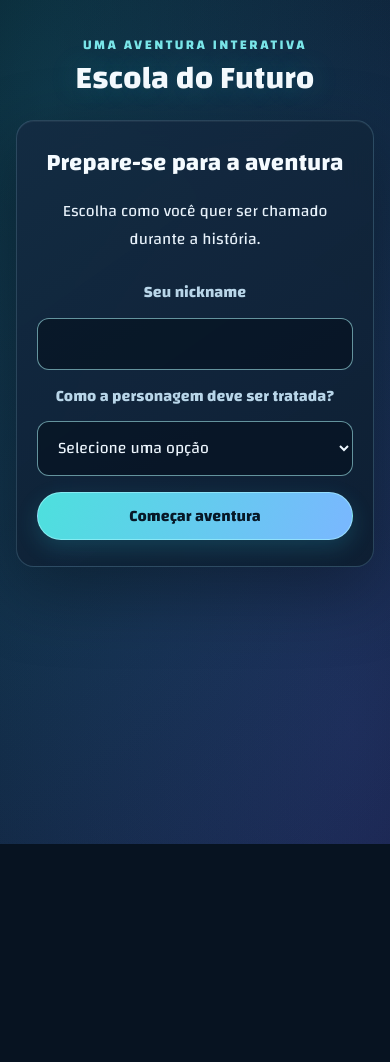
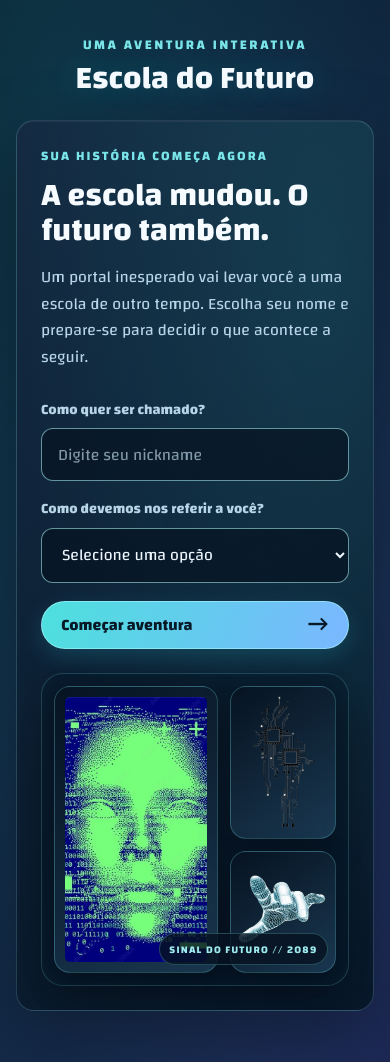
Before and after one commit to xzzrafinha/-Escola-do-Futuro---RPG, a plain HTML site: page index.html in a window 390 px wide. Before the commit the page ends 844 px from the top, so only its background shows below. Drawn offline with Linux system fonts and the light colour scheme.

Commit message:
aula sim

```diff
--- a/index.html
+++ b/index.html
@@ -18,21 +18,34 @@
         <h1>Escola do Futuro</h1>
       </header>
 
-      <section class="passo ativo" id="tela-inicial" aria-labelledby="titulo-inicial">
-        <h2 id="titulo-inicial">Prepare-se para a aventura</h2>
-        <p>Escolha como você quer ser chamado durante a história.</p>
+      <section class="passo ativo intro-screen" id="tela-inicial" aria-labelledby="titulo-inicial">
+        <div class="intro-copy">
+          <p class="intro-kicker">Sua história começa agora</p>
+          <h2 id="titulo-inicial">A escola mudou. O futuro também.</h2>
+          <p class="intro-description">Um portal inesperado vai levar você a uma escola de outro tempo. Escolha seu nome e prepare-se para decidir o que acontece a seguir.</p>
           <form id="form-nickname">
-          <label for="nickname">Seu nickname</label>
-          <input id="nickname" name="nickname" type="text" maxlength="20" required autocomplete="nickname">
-          <label for="genero">Como a personagem deve ser tratada?</label>
+            <div class="form-campo">
+              <label for="nickname">Como quer ser chamado?</label>
+              <input id="nickname" name="nickname" type="text" maxlength="20" required autocomplete="nickname" placeholder="Digite seu nickname">
+            </div>
+            <div class="form-campo">
+              <label for="genero">Como devemos nos referir a você?</label>
               <select id="genero" name="genero" required>
                 <option value="" selected disabled>Selecione uma opção</option>
                 <option value="feminino">Feminino</option>
                 <option value="masculino">Masculino</option>
                 <option value="neutro">Neutro</option>
               </select>
-          <button class="btn-proximo" type="submit">Começar aventura</button>
+            </div>
+            <button class="btn-proximo" type="submit">Começar aventura <span aria-hidden="true">→</span></button>
           </form>
+        </div>
+        <div class="intro-gallery" aria-label="Imagens da aventura">
+          <img class="intro-image-main" src="1000243090.jpg" alt="Rosto digital formado por códigos binários">
+          <img class="intro-image-circuit" src="1000243091.png" alt="Desenho de trilhas e componentes eletrônicos">
+          <img class="intro-image-hand" src="1000243092.png" alt="Mão holográfica futurista">
+          <span class="intro-image-caption" aria-hidden="true">SINAL DO FUTURO // 2089</span>
+        </div>
       </section>
 
       <div class="passo" id="passo-0">
@@ -45,6 +58,7 @@
       </div>
 
       <div class="passo" id="passo-25">
+        <img src="corredor.portal.png" alt="Portal azul se abre em um corredor da escola">
         <p>No caminho de volta para a sala, uma luz azul surge no corredor. O chão parece desaparecer e, num instante, você cai em uma escola muito diferente, cercada por estudantes.</p>
         <p>O que você faz?</p>
         <button class="btn-proximo" data-proximo="passo-7">EXPLORAR A ESCOLA</button>
@@ -65,7 +79,7 @@
 
 
        <div class="passo" id="passo-2">
-        <img src="vertigem-entrar.portal.jpg" alt="{{nickname}} atravessa o portal para outra realidade">
+        <img src="corredor.embacado.png" alt="{{nickname}} atravessa o portal para outra realidade">
           <p> Após adentrar o portal desconhecido, {{nickname}} sente o corpo inteiro formigar e a cabeça parece girar. {{identidade}} passa por sensações inexplicáveis até chegar a um lugar paralelo.</P>
             <p> O novo lugar parecia como sua escola antiga, mas tinha algo diferente.</p>
 
@@ -77,6 +91,7 @@
 
 
        <div class="passo game-over" id="passo-22">
+        <img src="inspetora.png" alt="Inspetora da escola">
         <h2>Game over: o portal desapareceu</h2>
         <p>Você chama a inspetora e conta sobre o brilho azul. Ela vai até o banheiro com você, mas, quando chegam, o portal já desapareceu. Sem pistas sobre o que aconteceu, o dia continua como se nada tivesse mudado — mas a aventura termina antes mesmo de começar.</p>
         <button class="btn-proximo" data-proximo="passo-creditos">VER CRÉDITOS</button>
@@ -157,6 +172,7 @@
       </div>
 
           <div class="passo" id="passo-7">
+          <img src="corredor.holograma.png" alt="Holograma luminoso dentro de uma sala futurista">
        <p>Caminhando por daquela escola futurística, {{nickname}} percebe robôs fazendo limpeza dos corredores, telas grudadas na parede mostrando os horários das aulas e uma sala chama sua atenção.</p>
        <p> A porta estava com a porta aberta e, lá dentro, {{nickname}} viu algo que parecia um holograma.</p>
        <p> ENTRAR?</p>
@@ -348,13 +364,19 @@
       </div>
 
       <section class="passo creditos" id="passo-creditos" aria-labelledby="titulo-creditos">
+        <p class="creditos-kicker">Escola do Futuro</p>
         <h2 id="titulo-creditos">Créditos</h2>
-        <p>Jogo e história</p>
-        <p>Marcos G. e Maria R.</p>
-        <p>Obrigado por jogar!</p>
+        <p class="creditos-mensagem">Toda aventura começa com uma ideia — e ganha vida quando é compartilhada.</p>
+        <div class="creditos-equipe">
+          <h3>Criação do jogo e da história</h3>
+          <p>Marcos G. <span aria-hidden="true">·</span> Maria R.</p>
+        </div>
+        <p class="creditos-obrigado">Obrigado por jogar e fazer parte desta aventura.</p>
+        <div class="creditos-acoes">
           <button class="btn-proximo" type="button" data-reiniciar>JOGAR NOVAMENTE</button>
           <button class="btn-proximo" data-proximo="passo-flecha8">VER FINAL PRINCIPAL</button>
           <button class="btn-proximo" data-proximo="passo-final3">VER FINAL ALTERNATIVO</button>
+        </div>
       </section>
 
 
--- a/style.css
+++ b/style.css
@@ -78,6 +78,161 @@ main {
     margin-bottom: 0.5rem;
 }
 
+.intro-screen {
+    display: none;
+}
+
+.intro-screen.ativo {
+    display: grid;
+    grid-template-columns: minmax(0, 1fr) minmax(260px, 0.9fr);
+    align-items: center;
+    gap: clamp(24px, 5vw, 56px);
+    min-height: 440px;
+    padding: clamp(28px, 6vw, 64px);
+    text-align: left;
+    background:
+        radial-gradient(ellipse at 86% 16%, rgba(57, 224, 222, 0.12), transparent 19rem),
+        linear-gradient(145deg, rgba(20, 43, 66, 0.97), rgba(8, 24, 42, 0.98));
+}
+
+.intro-copy {
+    position: relative;
+    z-index: 1;
+}
+
+.passo .intro-kicker {
+    margin-bottom: 0.7rem;
+    color: #79e5e8;
+    font-size: 0.82rem;
+    font-weight: 700;
+    letter-spacing: 0.16em;
+    text-transform: uppercase;
+}
+
+.passo .intro-copy h2 {
+    max-width: 13ch;
+    margin-bottom: 1rem;
+    font-size: clamp(2rem, 4vw, 3.2rem);
+    line-height: 1.08;
+    text-align: left;
+}
+
+.passo .intro-description {
+    max-width: 38ch;
+    margin: 0 0 1.6rem;
+    color: #b8d5e8;
+    font-size: 1rem;
+    line-height: 1.65;
+    text-align: left;
+}
+
+.intro-gallery {
+    position: relative;
+    display: grid;
+    grid-template-columns: 1fr 0.68fr;
+    grid-template-rows: 1fr 0.8fr;
+    gap: 12px;
+    width: 100%;
+    min-height: 300px;
+    padding: 12px;
+    border: 1px solid rgba(121, 229, 232, 0.22);
+    border-radius: 22px;
+    background: rgba(4, 16, 30, 0.5);
+    box-shadow: 0 22px 55px rgba(0, 0, 0, 0.3), inset 0 0 34px rgba(63, 206, 219, 0.06);
+    transform: rotate(1deg);
+}
+
+.passo .intro-gallery img {
+    width: 100%;
+    height: 100%;
+    min-height: 0;
+    margin: 0;
+    padding: 10px;
+    border-color: rgba(121, 229, 232, 0.25);
+    background: linear-gradient(145deg, rgba(7, 19, 33, 0.92), rgba(31, 65, 92, 0.78));
+    object-fit: contain;
+}
+
+.passo .intro-gallery .intro-image-main {
+    grid-row: 1 / 3;
+    min-height: 276px;
+    border-radius: 16px;
+    object-fit: cover;
+    object-position: center;
+}
+
+.passo .intro-gallery .intro-image-circuit {
+    padding: 8px 18px;
+}
+
+.passo .intro-gallery .intro-image-hand {
+    padding: 6px;
+}
+
+.intro-image-caption {
+    position: absolute;
+    right: 20px;
+    bottom: 20px;
+    padding: 0.35rem 0.6rem;
+    border: 1px solid rgba(121, 229, 232, 0.25);
+    border-radius: 999px;
+    background: rgba(7, 19, 33, 0.82);
+    color: #9debef;
+    font-size: 0.65rem;
+    font-weight: 700;
+    letter-spacing: 0.12em;
+}
+
+.creditos-kicker {
+    color: #79e5e8;
+    font-size: 0.85rem !important;
+    font-weight: 700;
+    letter-spacing: 0.18em;
+    text-transform: uppercase;
+}
+
+.passo .creditos-mensagem {
+    color: #b8d5e8;
+}
+
+.creditos-equipe {
+    width: min(100%, 480px);
+    margin: 1.75rem auto;
+    padding: 1.25rem;
+    border: 1px solid rgba(121, 229, 232, 0.28);
+    border-radius: 16px;
+    background: rgba(7, 19, 33, 0.45);
+}
+
+.creditos-equipe h3 {
+    margin: 0 0 0.5rem;
+    color: #79e5e8;
+    font-size: 1rem;
+}
+
+.passo .creditos-equipe p {
+    margin: 0;
+    color: #f5fbff;
+    font-size: clamp(1.2rem, 3vw, 1.6rem);
+    font-weight: 700;
+}
+
+.creditos-equipe span {
+    padding: 0 0.3rem;
+    color: #79e5e8;
+}
+
+.passo .creditos-obrigado {
+    margin-bottom: 1.5rem;
+}
+
+.creditos-acoes {
+    display: flex;
+    flex-wrap: wrap;
+    justify-content: center;
+    gap: 0.4rem;
+}
+
 .passo p {
     max-width: 68ch;
     margin: 0 auto 1rem;
@@ -93,13 +248,16 @@ main {
 
 #form-nickname {
     display: grid;
-    justify-items: center;
-    gap: 0.65rem;
-    margin-top: 1.5rem;
+    gap: 0.9rem;
+    width: min(100%, 390px);
+    margin-top: 1.4rem;
 }
 
 #form-nickname label {
+    display: block;
+    margin-bottom: 0.35rem;
     color: #b8d5e8;
+    font-size: 0.9rem;
     font-weight: 700;
 }
 
@@ -121,6 +279,22 @@ main {
 #genero:focus-visible {
     outline: 3px solid #79e5e8;
     outline-offset: 3px;
+}
+
+#nickname::placeholder {
+    color: #8299ab;
+}
+
+#form-nickname .btn-proximo {
+    width: 100%;
+    justify-content: space-between;
+    margin: 0.25rem 0 0;
+    padding-inline: 1.2rem;
+}
+
+#form-nickname .btn-proximo span {
+    font-size: 1.35rem;
+    line-height: 1;
 }
 
 .passo img {
@@ -195,6 +369,28 @@ main {
         width: 100%;
     }
 
+    .intro-screen.ativo {
+        grid-template-columns: minmax(0, 1fr);
+        gap: 24px;
+        padding: 24px;
+    }
+
+    .passo .intro-copy h2 {
+        max-width: 16ch;
+    }
+
+    .intro-gallery {
+        grid-template-columns: 1fr 0.65fr;
+        min-height: 235px;
+        max-width: 400px;
+        margin: 0 auto;
+        transform: none;
+    }
+
+    .passo .intro-gallery .intro-image-main {
+        min-height: 210px;
+    }
+
     .btn-proximo {
         width: min(100%, 320px);
         margin: 0.35rem auto;
```
Also changed, not shown: 1000243090.jpg (added), 1000243091.png (added), 1000243092.png (added), inspetora.png (added), 2 other files. Lines whose indentation alone changed are shown as unchanged.
